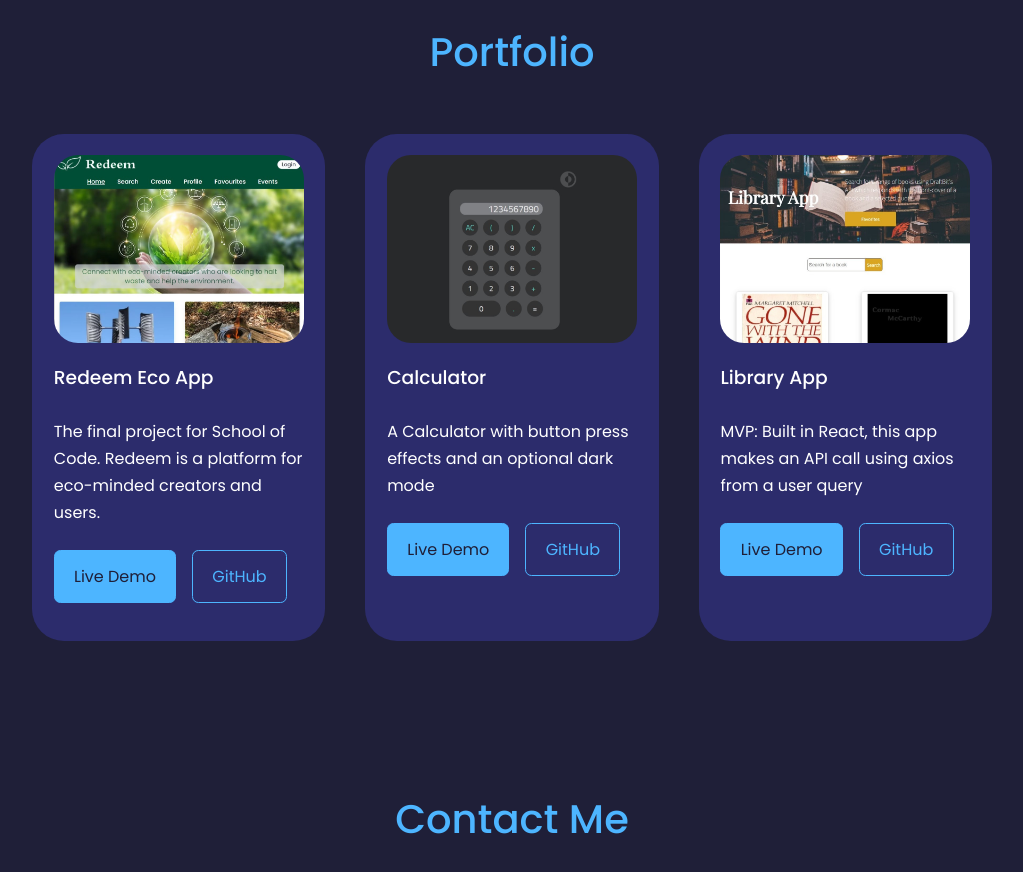
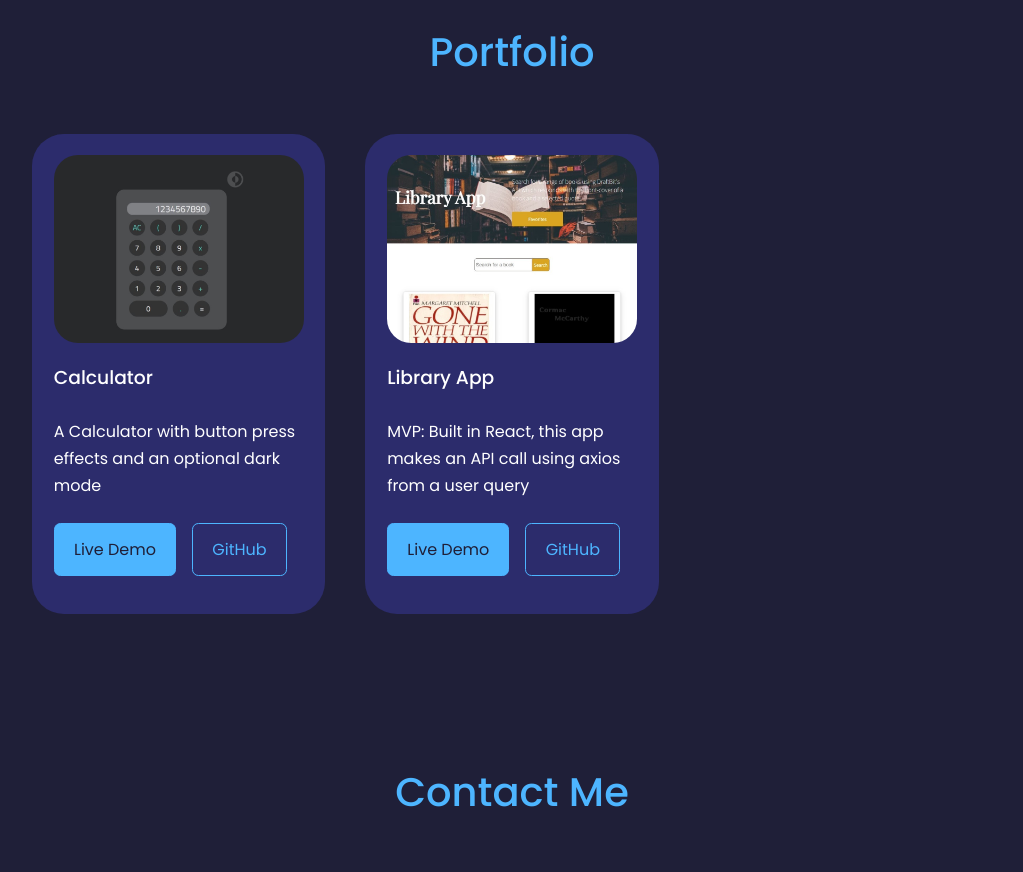
Before and after one commit to HairiBeast/portfolio, a React (Create React App) app: page / in a window 1280 px wide. Shown: the part 1500-2372 px from the top of the page, without its empty margins (128-1151 px from the left). Built offline with nearby package versions, Linux system fonts and the light colour scheme.

Commit message:
Omitted Redeem for the moment until backend is reinstated

```diff
--- a/src/components/portfolio/Portfolio.jsx
+++ b/src/components/portfolio/Portfolio.jsx
@@ -1,6 +1,6 @@
 import React from "react";
 import "./portfolio.css";
-import IMG1 from "../../assets/redeem.jpg";
+// import IMG1 from "../../assets/redeem.jpg";
 import IMG2 from "../../assets/calculator.jpg";
 import IMG3 from "../../assets/libraryApp.jpg";
 // Icons
@@ -40,17 +40,17 @@ import IMG3 from "../../assets/libraryApp.jpg";
 //   ]
 
 const data = [
-  {
-    id: 1,
-    image: IMG1,
-    title: "Redeem Eco App",
-    github:
-      "https://github.com/afam-io/final-project-front-end-boolean-pirates",
-    demo: "https://final-project-front-end-boolean-pirates.vercel.app/",
-    description:
-      "The final project for School of Code. Redeem is a platform for eco-minded creators and users.",
-    icon: "TbBrandNextjs",
-  },
+  // {
+  //   id: 1,
+  //   image: IMG1,
+  //   title: "Redeem Eco App",
+  //   github:
+  //     "https://github.com/afam-io/final-project-front-end-boolean-pirates",
+  //   demo: "https://final-project-front-end-boolean-pirates.vercel.app/",
+  //   description:
+  //     "The final project for School of Code. Redeem is a platform for eco-minded creators and users.",
+  //   icon: "TbBrandNextjs",
+  // },
   {
     id: 2,
     image: IMG2,
```
